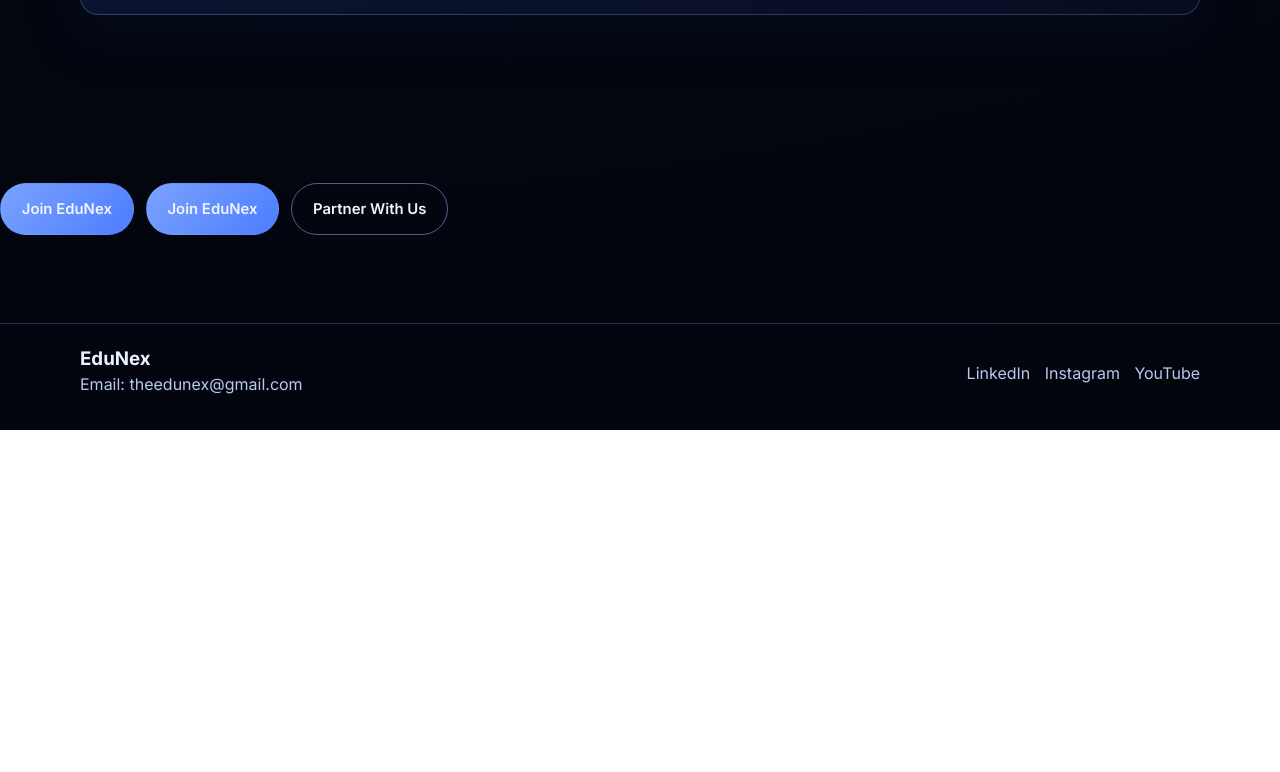
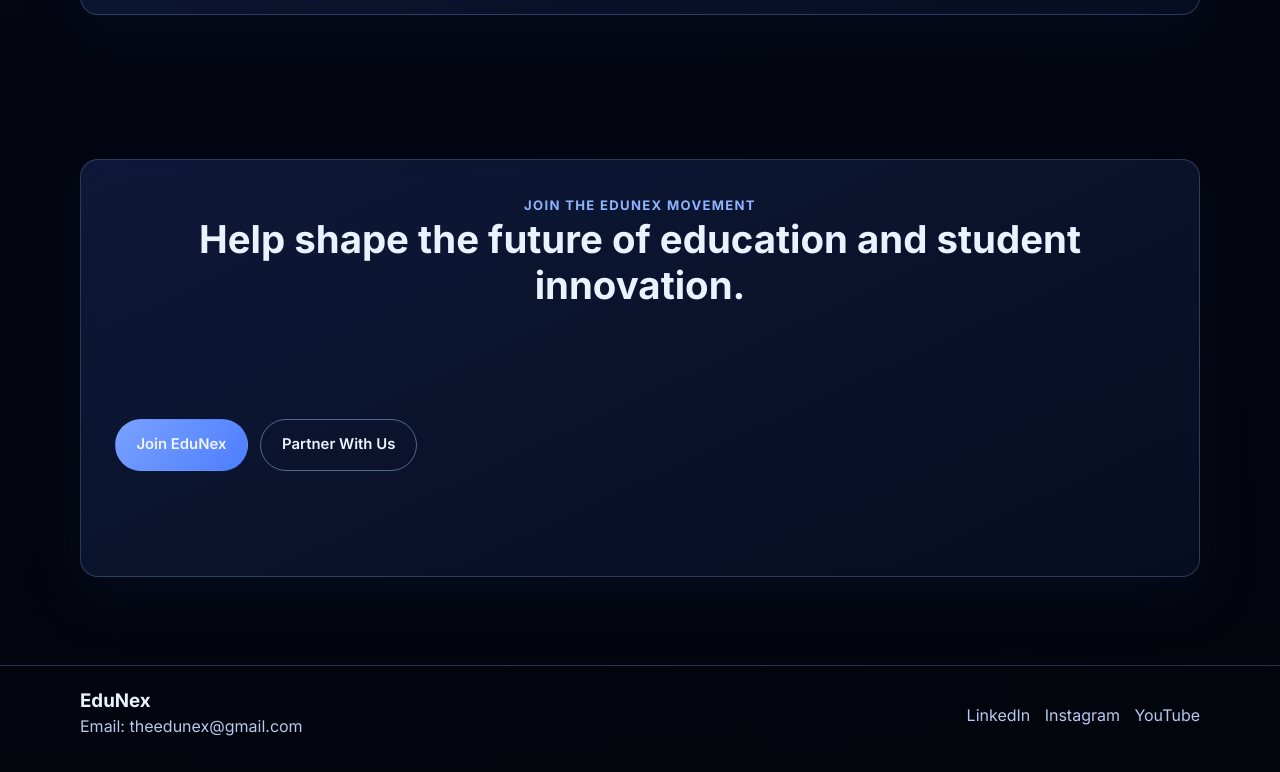
Before and after one commit to venkxesh/edunex, a plain HTML site: page index.html in a window 1280 px wide. Shown: the part 3731-4503 px from the top of the page. Before the commit the page ends 4161 px from the top, so only its background shows below. Drawn offline with Linux system fonts and the light colour scheme.

Commit message:
Update index.html

```diff
--- a/index.html
+++ b/index.html
@@ -213,10 +213,13 @@
 
       <!-- 8. CALL TO ACTION -->
       <section class="section" id="cta">
+        <div class="container cta glass-card">
+          <p class="eyebrow">Join the EduNex Movement</p>
+          <h2>Help shape the future of education and student innovation.</h2>
+      <section class="section" id="cta">
                  <div class="button-row center">
             <a href="auth.html" class="btn">Join EduNex</a>
-            <a href="#" class="btn">Join EduNex</a>
-            <a href="#" class="btn btn-ghost">Partner With Us</a>
+                      <a href="#" class="btn btn-ghost">Partner With Us</a>
           </div>
         </div>
       </section>
```
